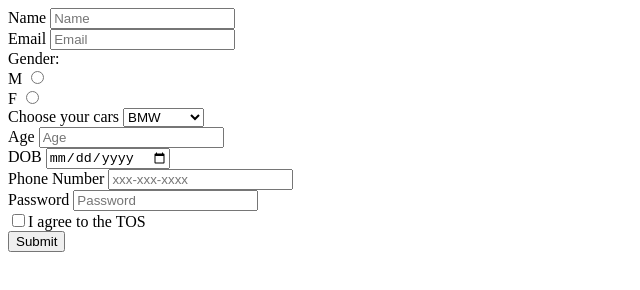
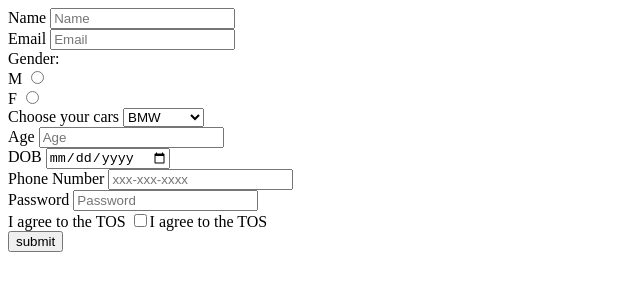
Before and after one commit to acciojob/signup-form-car-Divyanshu-yu, a website: page main.html in a window 1280 px wide. Shown: the whole page, without its empty margins (0-640 px from the left). Drawn offline with Linux system fonts and the light colour scheme.

Commit message:
created a submission

```diff
--- a/main.html
+++ b/main.html
@@ -21,10 +21,10 @@
 	  <caption>Gender:</caption>
 	  <br>
 	  <label for="gender_m">M</label>
-	  <input type ="radio" id="gender_m" name="Gender" required>
+	  <input type ="radio" id="gender_m" required>
 	  <br>
 	  <label for="gender_f">F</label>
-	  <input type="radio" id="gender_f" name="Gender" required>
+	  <input type="radio" id="gender_f" required>
        <br>
 	  <label for="cars">Choose your cars</label>
 	  <select id="cars" name="cars">
@@ -45,9 +45,10 @@
 	  <label for="password">Password</label>
 	  <input id="password" type="Password" placeholder="Password" required>
 	  <br>
-	  <label><input id="tos" type="Checkbox" value="I agress to the TOS">I agree to the TOS</label>
+	  <label for="tos">I agree to the TOS</label>
+      <input id="tos" type="Checkbox" value="I agress to the TOS">I agree to the TOS</label>
 	  <br>
-	  <input type ="submit" id="submit" value="Submit">
+	  <input type ="submit" id="submit" value="submit">
   </form>
 </body>
 
```
